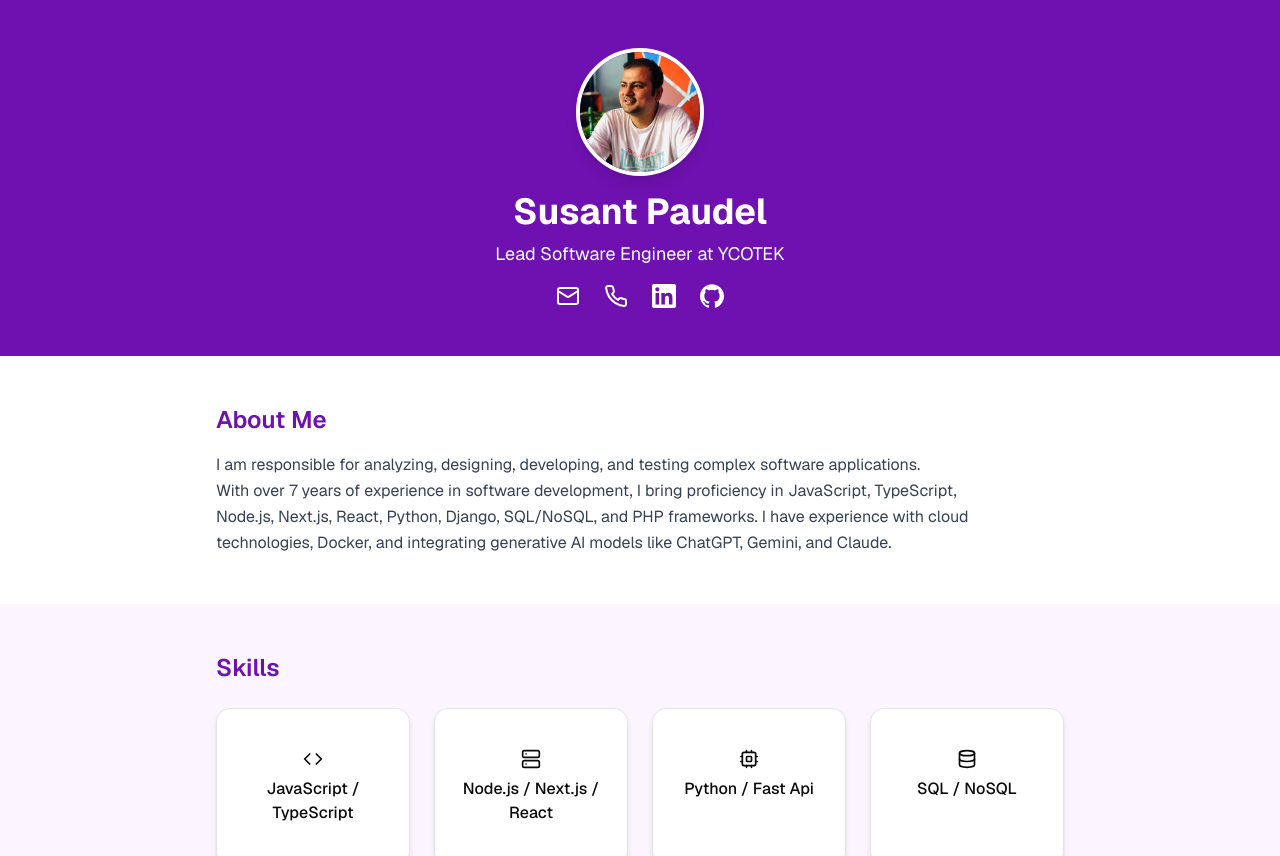
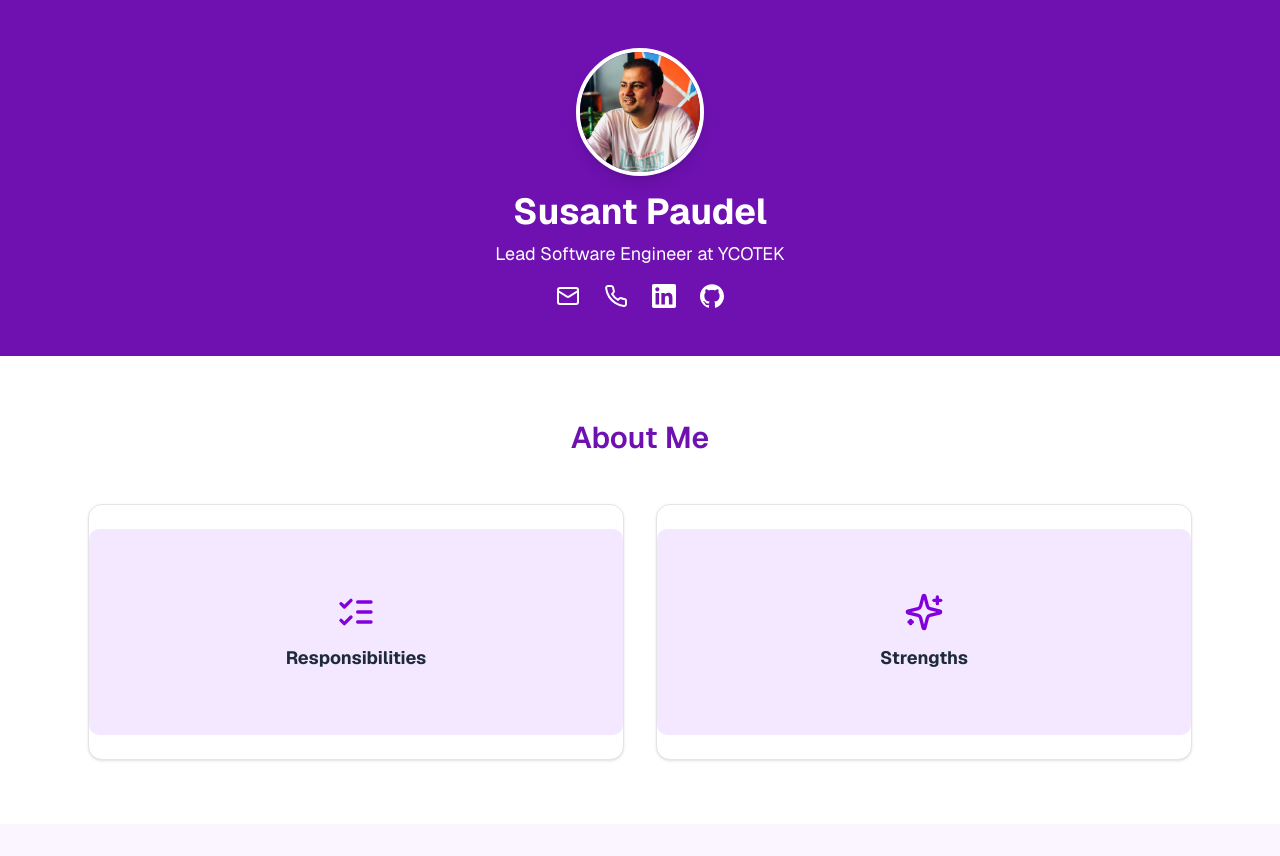
Before and after one commit to susantp/susantpaudel.com.np, a Next.js app: page / in a window 1280 px wide. Shown: the top 856 px of the page. Built offline with nearby package versions, Linux system fonts and the light colour scheme.

Commit message:
update about section

```diff
--- a/src/components/Portfolio.tsx
+++ b/src/components/Portfolio.tsx
@@ -1,8 +1,9 @@
 import content from "@/data";
-import { Card, CardContent } from "@/components/ui/card";
-import { LuBriefcase, LuGraduationCap } from "react-icons/lu";
+import { Card, CardContent } from "./ui/card";
+import { LuBriefcase, LuGraduationCap, LuListChecks, LuSparkles } from "react-icons/lu";
+import { JSX } from "react";
 
-export default function Portfolio() {
+export default function Portfolio(): JSX.Element {
   return (
     <main className="min-h-screen bg-white text-purple-800 font-sans">
       {/* Header */}
@@ -31,12 +32,50 @@ export default function Portfolio() {
         </div>
       </header>
 
-      {/* Summary */}
-      <section className="max-w-4xl mx-auto px-6 py-12">
-        <h2 className="text-2xl font-semibold mb-4">About Me</h2>
-        <p className="leading-relaxed text-gray-700 whitespace-pre-line">
-          {content.about}
-        </p>
+      {/* About with interactive cards */}
+      <section className="max-w-6xl mx-auto px-6 py-16">
+        <h2 className="text-3xl font-semibold mb-12 text-center">About Me</h2>
+        <div className="grid grid-cols-1 md:grid-cols-2 gap-8">
+          {/* Responsibilities Card */}
+          <Card className="w-full h-64 [perspective:1000px] cursor-pointer group">
+            <div className="relative w-full h-full transition-transform duration-700 ease-in-out [transform-style:preserve-3d] group-hover:[transform:rotateY(180deg)] group-hover:shadow-xl">
+              {/* Front (short) */}
+              <CardContent className="absolute inset-0 flex flex-col items-center justify-center text-center p-6 bg-purple-100 rounded-lg [backface-visibility:hidden]">
+                <LuListChecks className="w-10 h-10 text-purple-700 mb-3" />
+                <h3 className="text-lg font-bold text-gray-800">Responsibilities</h3>
+              </CardContent>
+              {/* Back (full) */}
+              <CardContent className="absolute inset-0 p-6 bg-purple-50 rounded-lg overflow-y-auto [transform:rotateY(180deg)] [backface-visibility:hidden]">
+                <h3 className="text-lg font-bold mb-2">I am responsible for:</h3>
+                <ul className="list-disc list-inside space-y-2 text-gray-700 text-sm">
+                  {content.about.responsibilities.map((item, i) => (
+                    <li key={i}>{item}</li>
+                  ))}
+                </ul>
+              </CardContent>
+            </div>
+          </Card>
+
+          {/* Strengths Card */}
+          <Card className="w-full h-64 [perspective:1000px] cursor-pointer group">
+            <div className="relative w-full h-full transition-transform duration-700 ease-in-out [transform-style:preserve-3d] group-hover:[transform:rotateY(180deg)] group-hover:shadow-xl">
+              {/* Front (short) */}
+              <CardContent className="absolute inset-0 flex flex-col items-center justify-center text-center p-6 bg-purple-100 rounded-lg [backface-visibility:hidden]">
+                <LuSparkles className="w-10 h-10 text-purple-700 mb-3" />
+                <h3 className="text-lg font-bold text-gray-800">Strengths</h3>
+              </CardContent>
+              {/* Back (full) */}
+              <CardContent className="absolute inset-0 p-6 bg-purple-50 rounded-lg overflow-y-auto [transform:rotateY(180deg)] [backface-visibility:hidden]">
+                <h3 className="text-lg font-bold mb-2">What I bring to the company:</h3>
+                <ul className="list-disc list-inside space-y-2 text-gray-700 text-sm">
+                  {content.about.strengths.map((item, i) => (
+                    <li key={i}>{item}</li>
+                  ))}
+                </ul>
+              </CardContent>
+            </div>
+          </Card>
+        </div>
       </section>
 
       {/* Skills */}
@@ -90,14 +129,10 @@ export default function Portfolio() {
                       </h3>
                       {exp.roles.map((role, i) => (
                         <div key={i} className="mb-2">
-                          <p className="text-sm font-semibold text-gray-800">
-                            {role.title}
-                          </p>
+                          <p className="text-sm font-semibold text-gray-800">{role.title}</p>
                           <p className="text-sm text-gray-600">{role.period}</p>
                           {role.location && (
-                            <p className="text-sm text-gray-600">
-                              {role.location}
-                            </p>
+                            <p className="text-sm text-gray-600">{role.location}</p>
                           )}
                           {role.promotedFrom && (
                             <p className="text-xs text-purple-600 italic">
@@ -127,9 +162,7 @@ export default function Portfolio() {
               <LuGraduationCap className="w-6 h-6" />
               <div>
                 <h3 className="font-bold">{content.education.school}</h3>
-                <p className="text-sm text-gray-600">
-                  {content.education.degree}
-                </p>
+                <p className="text-sm text-gray-600">{content.education.degree}</p>
               </div>
             </CardContent>
           </Card>
@@ -138,10 +171,7 @@ export default function Portfolio() {
 
       {/* Footer */}
       <footer className="py-8 text-center text-sm text-gray-600">
-        <p>
-          © {new Date().getFullYear()} {content.profile.name}. All rights
-          reserved.
-        </p>
+        <p>© {new Date().getFullYear()} {content.profile.name}. All rights reserved.</p>
       </footer>
     </main>
   );
--- a/src/data.ts
+++ b/src/data.ts
@@ -16,6 +16,11 @@ import { ComponentType } from "react";
 interface Contact {
   href: string;
   icon: ComponentType<{ className?: string }>;
+}
+
+interface About {
+  responsibilities: string[];
+  strengths: string[];
 }
 
 interface Skill {
@@ -53,7 +58,7 @@ interface Content {
     image: string;
     contacts: Contact[];
   };
-  about: string;
+  about: About;
   skills: Skill[];
   experience: Experience[];
   education: Education;
@@ -77,10 +82,24 @@ const content: Content = {
       { href: "https://www.github.com/susantp", icon: SiGithub },
     ],
   },
-  about: `I am responsible for analyzing, designing, developing, and testing complex software applications.
-With over 7 years of experience in software development, I bring proficiency in JavaScript, TypeScript,
-Node.js, Next.js, React, Python, Django, SQL/NoSQL, and PHP frameworks. I have experience with cloud
-technologies, Docker, and integrating generative AI models like ChatGPT, Gemini, and Claude.`,
+  about: {
+    responsibilities: [
+      "Analyzing, designing, developing, and testing complex software applications and related programs",
+      "Applying deep knowledge of current programming languages and technologies to write, debug, and optimize code",
+      "Interacting with internal and external stakeholders to understand requirements and ensure alignment with business goals",
+      "Participating in code reviews and providing constructive feedback to improve code quality, while mentoring junior developers",
+      "Collaborating with multidisciplinary teams to implement tasks and features based on requirements, leveraging agile methodologies",
+    ],
+    strengths: [
+      "7+ years of experience in software development",
+      "Proficiency in JavaScript, Typescript, Node.js, Next.js, React, Python, Django, SQL and NoSQL databases, PHP (Laravel, Yii, Codeigniter)",
+      "Experience integrating and consuming different LLM/Generative AI models such as OpenAI ChatGPT, Google Gemini and Anthropic Claude",
+      "Experience with Docker and cloud technologies, particularly AWS",
+      "Solid understanding of source control and versioning using Git",
+      "Extensive experience developing and consuming REST and GraphQL APIs",
+      "Strong problem-solving skills, excellent communication abilities, and a collaborative mindset demonstrated through successful project leadership and stakeholder management",
+    ],
+  },
   skills: [
     { icon: LuCode, label: "JavaScript / TypeScript" },
     { icon: LuServer, label: "Node.js / Next.js / React" },
```
